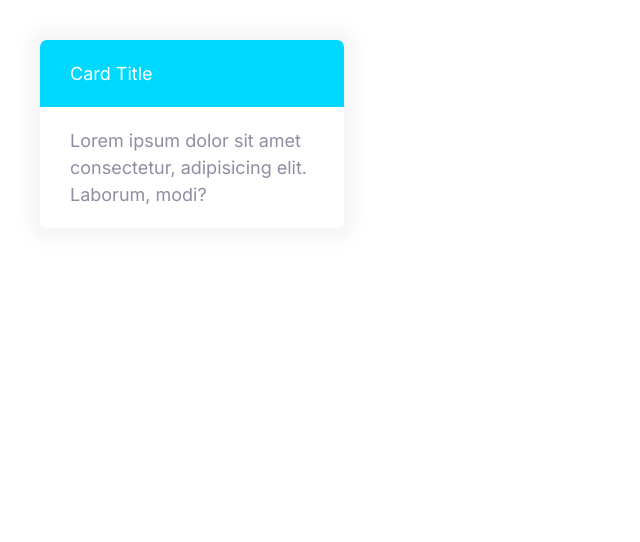
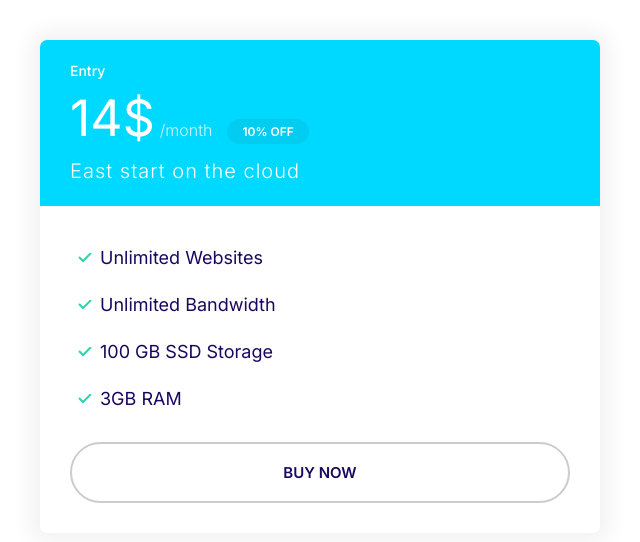
Before and after one commit to rashed4949/Cloud-Hosting-Project, a plain HTML site: page index.html in a window 1280 px wide. Shown: the whole page, without its empty margins (0-640 px from the left). Drawn offline with Linux system fonts and the light colour scheme.

Commit message:
plan/card component added

```diff
--- a/css/styles.css
+++ b/css/styles.css
@@ -102,6 +102,7 @@ a {
 }
 .badge--small {
   font-size: 1.6rem;
+  padding: 0.5rem 1.5rem;
 }
 
 @media screen and (min-width: 1024px) {
@@ -259,3 +260,42 @@ a {
   background: var(--color-secondary);
   color: #fff;
 }
+.card--secondary .badge--secondary {
+  background: #02cdf1;
+}
+/* Plans */
+.plan__name {
+  color: #fff;
+  margin: 0;
+  font-weight: 500;
+  font-size: 2.4rem;
+}
+.plan__price {
+  font-size: 6rem;
+}
+.plan__billing-cycle {
+  font-size: 2.4rem;
+  font-weight: 300;
+  opacity: 0.8;
+  margin-right: 1rem;
+}
+.plan__discription {
+  font-size: 2rem;
+  font-weight: 300;
+  letter-spacing: 1px;
+  display: block;
+}
+.plan .list__item {
+  margin-bottom: 2rem;
+}
+@media screen and (min-width: 1014px) {
+  .plan__name {
+    font-size: 1.4rem;
+  }
+  .plan__price {
+    font-size: 5rem;
+  }
+  .plan__billing-cycle {
+    font-size: 1.6rem;
+  }
+}
--- a/index.html
+++ b/index.html
@@ -14,12 +14,25 @@
     <link rel="stylesheet" href="css/styles.css" />
   </head>
   <body>
-    <div style="width: 30%; padding: 4rem">
-      <div class="card card--secondary">
-        <header class="card__header">Card Title</header>
-        <div class="card__body">
-          Lorem ipsum dolor sit amet consectetur, adipisicing elit. Laborum,
-          modi?
+    <div class="plan">
+      <div style="width: 50%; padding: 4rem">
+        <div class="card card--secondary">
+          <header class="card__header">
+            <h3 class="plan__name">Entry</h3>
+            <span class="plan__price">14$</span>
+            <span class="plan__billing-cycle">/month</span>
+            <span class="badge badge--secondary badge--small">10% OFF</span>
+            <span class="plan__discription">East start on the cloud</span>
+          </header>
+          <div class="card__body">
+            <ul class="list list--tick">
+              <li class="list__item">Unlimited Websites</li>
+              <li class="list__item">Unlimited Bandwidth</li>
+              <li class="list__item">100 GB SSD Storage</li>
+              <li class="list__item">3GB RAM</li>
+            </ul>
+            <button class="btn btn--outline btn--block">Buy Now</button>
+          </div>
         </div>
       </div>
     </div>
```
Also changed, not shown: components/plans.html (added, +22 -0 lines).
